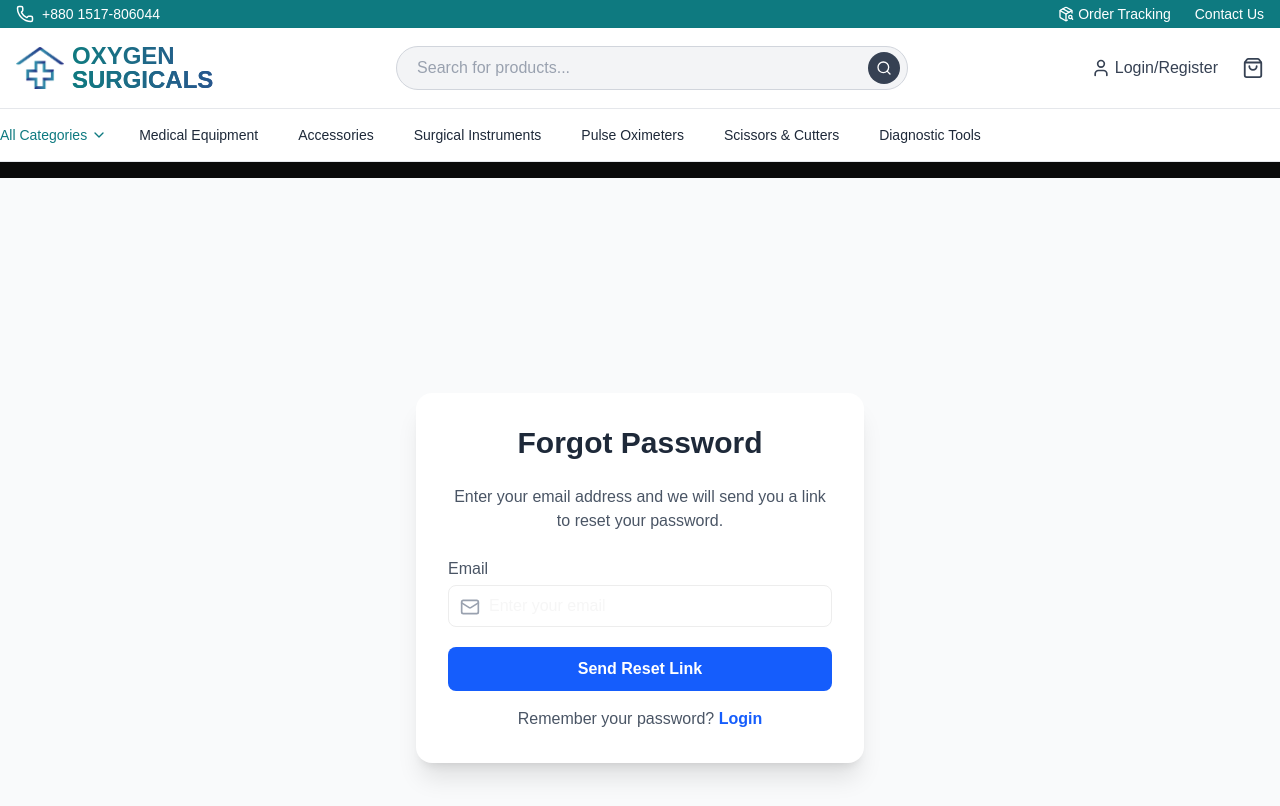
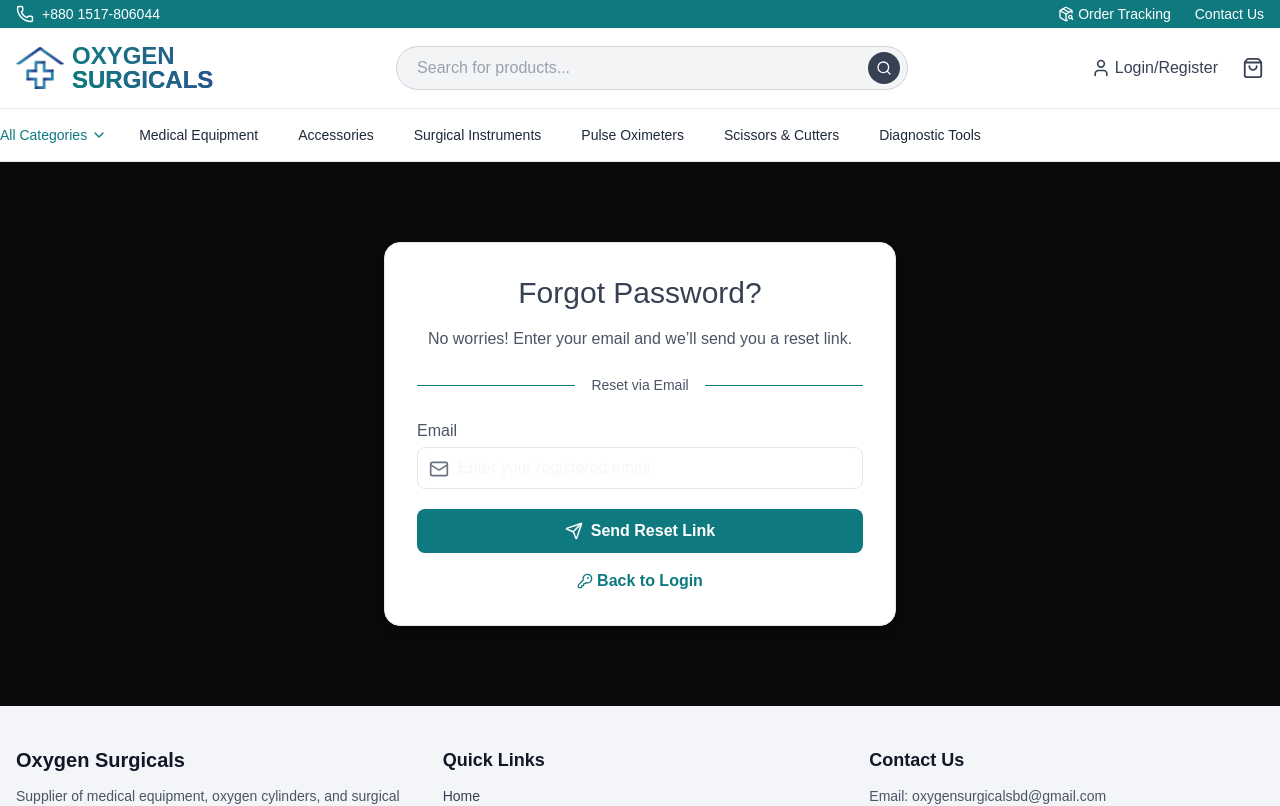
Before and after one commit to mranonno/oxygen-surgicals-web, a Next.js app: page /forgot-password in a window 1280 px wide. Shown: the top 806 px of the page. Built offline with nearby package versions, Linux system fonts and the light colour scheme.

Commit message:
Polish forgot password screen

```diff
--- a/app/(auth)/forgot-password/page.tsx
+++ b/app/(auth)/forgot-password/page.tsx
@@ -2,7 +2,7 @@
 
 import { useState } from "react";
 import Link from "next/link";
-import { Mail } from "lucide-react";
+import { Mail, KeyRound, Send } from "lucide-react";
 
 export default function ForgotPasswordPage() {
   const [email, setEmail] = useState("");
@@ -15,32 +15,44 @@ export default function ForgotPasswordPage() {
   };
 
   return (
-    <div className="min-h-screen flex items-center justify-center bg-gray-50 px-4">
-      <div className="w-full max-w-md bg-white shadow-xl rounded-2xl p-8">
-        <h2 className="text-3xl font-bold text-center mb-6 text-gray-800">
-          Forgot Password
+    <div className="flex items-center justify-center px-4 pt-16 pb-20">
+      <div className="w-full max-w-lg bg-white border border-gray-200 shadow-lg rounded-2xl p-8">
+        {/* Heading */}
+        <h2 className="text-3xl font-medium text-center mb-4 text-gray-700">
+          Forgot Password?
         </h2>
 
-        <p className="text-gray-600 text-center mb-6">
-          Enter your email address and we will send you a link to reset your
-          password.
+        <p className="text-center text-gray-600 mb-6">
+          No worries! Enter your email and we’ll send you a reset link.
         </p>
 
+        {/* Divider */}
+        <div className="flex items-center gap-4 my-6">
+          <div className="flex-1 h-px bg-[#0E7A80]" />
+          <span className="text-sm font-medium text-gray-600 whitespace-nowrap">
+            Reset via Email
+          </span>
+          <div className="flex-1 h-px bg-[#0E7A80]" />
+        </div>
+
+        {/* Form */}
         <form onSubmit={handleSubmit} className="space-y-5">
-          {/* Email Input */}
+          {/* Email */}
           <div>
             <label className="block mb-1 font-medium text-gray-600">
               Email
             </label>
+
             <div className="relative">
-              <Mail className="absolute left-3 top-3 text-gray-400" size={20} />
+              <Mail size={20} className="absolute left-3 top-3 text-gray-500" />
               <input
                 type="email"
                 value={email}
                 onChange={(e) => setEmail(e.target.value)}
-                placeholder="Enter your email"
+                placeholder="Enter your registered email"
                 required
-                className="w-full pl-10 pr-4 py-2 border rounded-lg focus:ring-2 focus:ring-blue-500 outline-none"
+                className="w-full pl-10 pr-4 py-2 border border-gray-200 rounded-lg
+                           focus:ring-2 focus:ring-[#0E7A80] outline-none"
               />
             </div>
           </div>
@@ -48,19 +60,23 @@ export default function ForgotPasswordPage() {
           {/* Submit Button */}
           <button
             type="submit"
-            className="w-full bg-blue-600 hover:bg-blue-700 text-white py-2.5 rounded-lg font-semibold transition"
+            className="w-full bg-[#0E7A80] hover:bg-[#0a5e63]
+                       text-white py-2.5 rounded-lg font-semibold transition
+                       flex items-center justify-center gap-2"
           >
+            <Send size={18} />
             Send Reset Link
           </button>
         </form>
 
-        <p className="text-center text-gray-600 mt-4">
-          Remember your password?{" "}
+        {/* Back to Login */}
+        <p className="text-center text-gray-600 mt-4 flex items-center justify-center gap-1">
+          <KeyRound size={16} className="text-[#0E7A80]" />
           <Link
             href="/login"
-            className="text-blue-600 font-semibold hover:underline"
+            className="text-[#0E7A80] font-semibold hover:underline"
           >
-            Login
+            Back to Login
           </Link>
         </p>
       </div>
```
